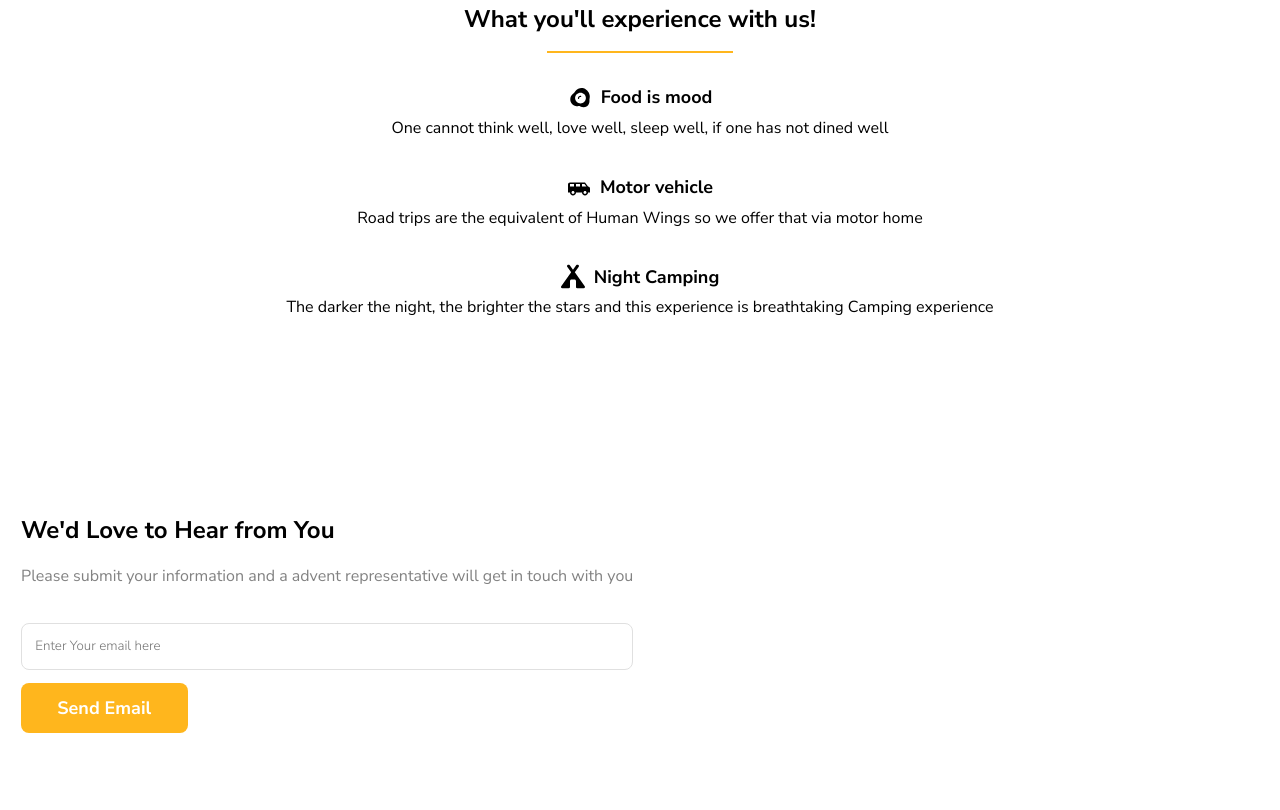
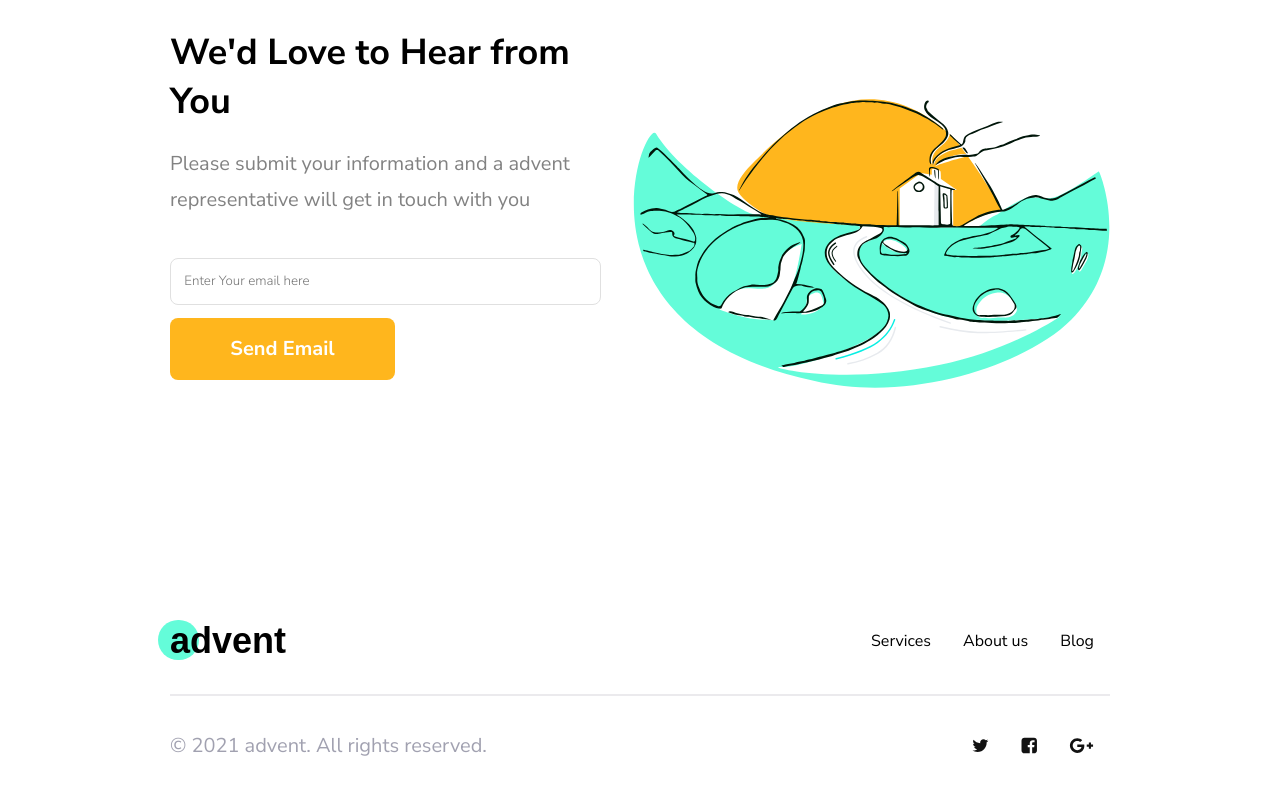
Before and after one commit to nasroykh/advent-frontend, a plain HTML site: page index.html in a window 1280 px wide. Shown: the part 1784-2594 px from the top of the page. Drawn offline with Linux system fonts and the light colour scheme; a web font is replaced by a local one.

Commit message:
added styling for tablet and desktop devices

```diff
--- a/index.html
+++ b/index.html
@@ -55,13 +55,13 @@
 						<p>Explore and travel new places with advent and enjoy the best experience</p>
 						<button class="btn hero-btn">Get Started →</button>
 					</div>
-					<div>
+					<div class="ils">
 						<img src="images/illustration1.svg" alt="" />
 					</div>
 				</section>
 
 				<section class="life-section">
-					<div>
+					<div class="ils">
 						<img src="images/illustration2.svg" alt="">
 					</div>
 					<div>
@@ -112,14 +112,14 @@
 							<button type="submit">Send Email</button>
 						</form>
 					</div>
-					<div>
+					<div class="ils">
 						<img src="images/illustration3.svg" alt="">
 					</div>
 				</section>
 			</main>
 
 			<footer>
-				<div>
+				<div class="footer-top">
 					<div class="logo small-logo">
 						<a href="#">
 							<h1>advent</h1>
--- a/scss/style.scss
+++ b/scss/style.scss
@@ -102,9 +102,6 @@ main, footer {
 		margin: .5em 0;
 	}
 
-	a {
-		padding: .25em 1em;
-	}
 	// & > li:last-child::before {
 	// 	content: '';
 	// 	background-color: black;
@@ -259,3 +256,114 @@ footer {
 		}
 	}
 }
+
+@media (min-width: 992px) {
+
+	h1 {
+		font-size: 3rem;
+	}
+
+	h2 {
+		font-size: 2.25rem;
+	}
+
+	h3 {
+		font-size: 1.625rem;
+	}
+
+	p {
+		font-size: 1.25rem;
+	}
+
+	button {
+		font-size: 1.25rem;
+		width: 11.25em;
+		height: 3.09em;
+	}
+
+	main {
+		padding: 0 10.625em 0;
+	}
+
+	.hero-section, .life-section, .email-section {
+		flex-direction: row;
+		justify-content: space-between;
+		align-items: center;
+		text-align: left;
+	}
+
+	.exp-container {
+		display: flex;
+		align-items: flex-start;
+		justify-content: space-between;
+		margin-top: 4em;
+		text-align: left;
+
+		& > div {
+			flex: 1;
+			margin: 0 2em;
+			align-items: flex-start;
+		}
+	}
+
+	.ils {
+		width: 90%;
+	}
+
+	.ils:nth-child(2) {
+		margin-left: 2em;
+		& > img {
+			margin-left: auto;
+		}
+	}
+
+	.ils:nth-child(1) {
+		margin-right: 1em;
+		width: 120%;
+		& > img {
+			margin-right: auto;
+		}
+	}
+
+
+	#menu-icon {
+		display: none;
+	}
+
+	.navbar, .navbar-footer {
+		display: flex;
+		flex-direction: row;
+		margin: 0;
+		li {
+			margin: 0 1em;
+		}
+	}
+
+	header {
+		padding: 0 10.625em .5em;
+		border: none;
+		& > nav {
+			flex-direction: row;
+		}
+	}
+
+	.footer-top, .social-network {
+		display: flex;
+		flex-direction: row;
+		align-items: center;
+		justify-content: space-between;
+		width: 100%;
+
+		& > div {
+			margin: 0;
+		}
+	}
+
+	footer {
+		padding-left: 10.625em;
+		padding-right: 10.625em;
+	}
+
+
+
+}
```
Also changed, not shown: css/style.css.
